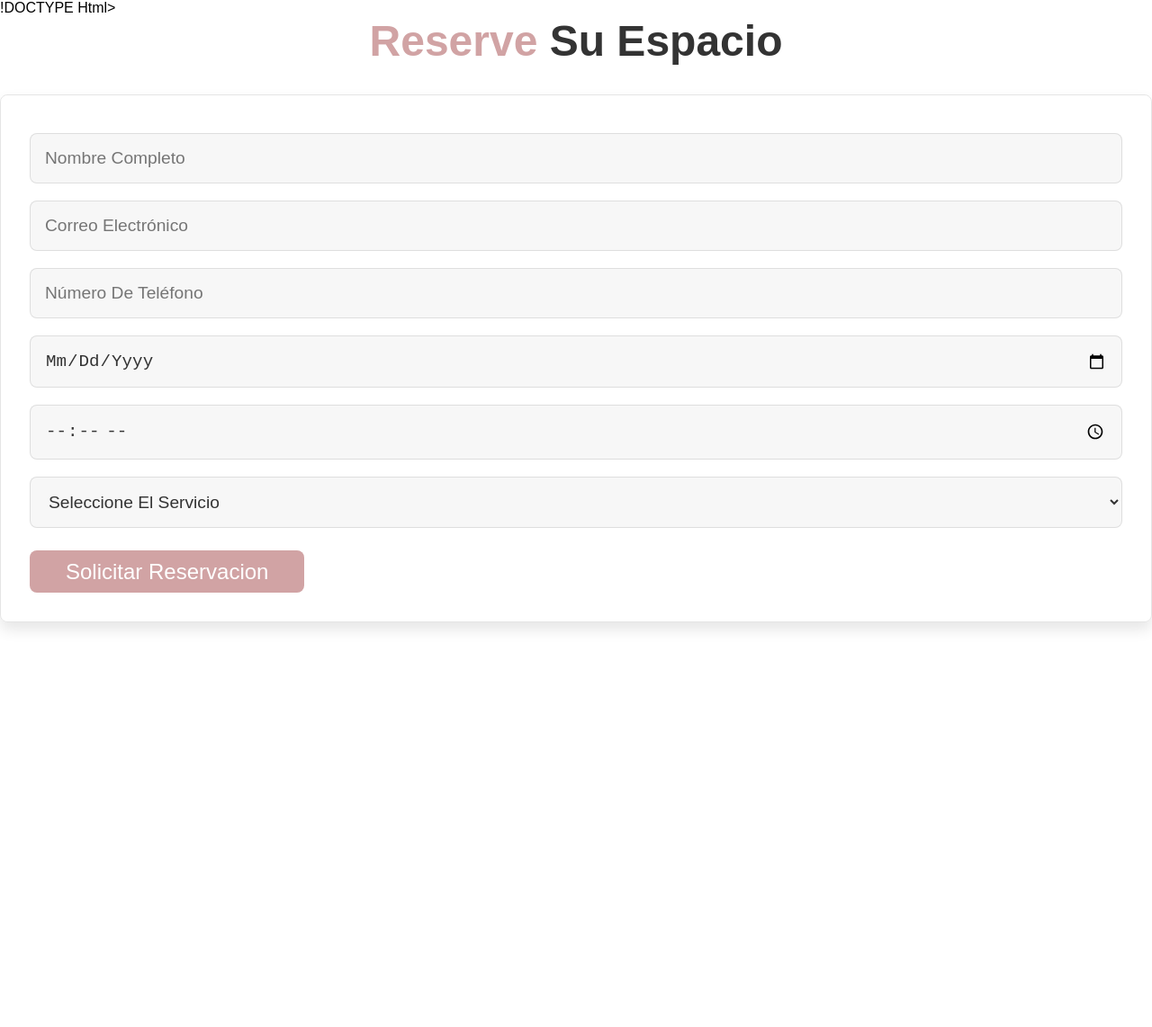
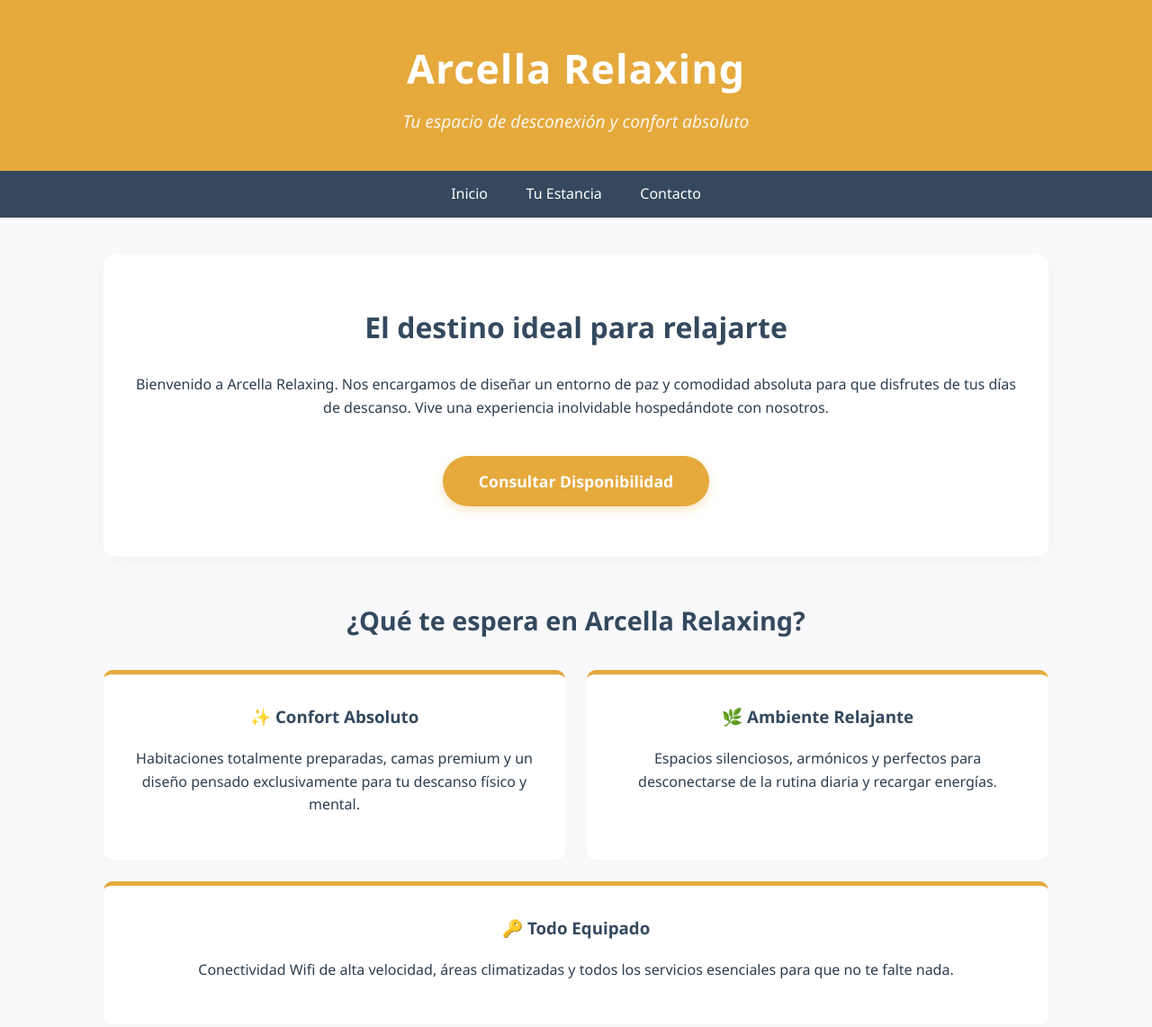
Before and after one commit to Arcellarelaxing/Arcella-web, a plain HTML site: page index.html in a window 1280 px wide. Shown: the top 1142 px of the page at 90% size. Before the commit the page ends 800 px from the top, so only its background shows below. Drawn offline with Linux system fonts and the light colour scheme.

Commit message:
Revise HTML structure and styles for Arcella Relaxing
Updated the title and improved the styling and structure of the HTML document. Added new sections for navigation and features, and enhanced the button styles.

```diff
--- a/index.html
+++ b/index.html
@@ -1,108 +1,200 @@
-!DOCTYPE html>
+<!DOCTYPE html>
 <html lang="es">
 <head>
     <meta charset="UTF-8">
-    <meta http-equiv="X-UA-Compatible" content="IE=edge">
     <meta name="viewport" content="width=device-width, initial-scale=1.0">
-    <title>Arcella Relaxing | Reservaciones</title>
+    <title>Arcella Relaxing | Alojamiento Vacacional</title>
     <style>
-        * {
-            margin: 0; padding: 0;
-            box-sizing: border-box;
-            outline: none; border: none;
+        /* Paleta de colores: Mostaza elegante, calma y confort */
+        :root {
+            --color-mostaza: #E5A93C;
+            --color-relax: #34495E;
+            --color-fondo: #F9F9FB;
+            --color-texto: #2C3E50;
+        }
+
+        body {
+            font-family: 'Segoe UI', Roboto, Helvetica, Arial, sans-serif;
+            margin: 0;
+            padding: 0;
+            background-color: var(--color-fondo);
+            color: var(--color-texto);
+            line-height: 1.6;
+        }
+
+        header {
+            background-color: var(--color-mostaza);
+            color: white;
+            padding: 2.5rem 1rem;
+            text-align: center;
+            box-shadow: 0 4px 10px rgba(0,0,0,0.08);
+        }
+
+        header h1 {
+            margin: 0;
+            font-size: 2.8rem;
+            letter-spacing: 1px;
+            font-weight: 600;
+        }
+
+        header p {
+            margin: 0.5rem 0 0 0;
+            font-size: 1.2rem;
+            font-style: italic;
+            opacity: 0.9;
+        }
+
+        nav {
+            background-color: var(--color-relax);
+            text-align: center;
+            padding: 0.8rem;
+            position: sticky;
+            top: 0;
+            z-index: 1000;
+        }
+
+        nav a {
+            color: white;
             text-decoration: none;
-            text-transform: capitalize;
-            transition: .2s linear;
+            margin: 0 1.2rem;
+            font-weight: 500;
+            font-size: 1rem;
+            transition: color 0.3s;
         }
-        body {
-            background: #fff;
-            font-family: 'Poppins', sans-serif;
+
+        nav a:hover {
+            color: var(--color-mostaza);
         }
-        .heading {
+
+        .container {
+            max-width: 1050px;
+            margin: 2.5rem auto;
+            padding: 0 1.5rem;
+        }
+
+        .hero {
+            background: white;
+            padding: 3.5rem 2rem;
             text-align: center;
-            padding-bottom: 2rem;
-            color: #333;
-            font-size: 3rem;
+            border-radius: 12px;
+            box-shadow: 0 4px 15px rgba(0,0,0,0.03);
+            margin-bottom: 3rem;
         }
-        .heading span {
-            color: #d1a3a4;
+
+        .hero h2 {
+            font-size: 2rem;
+            color: var(--color-relax);
+            margin-top: 0;
         }
-        .btn {
+
+        .btn-reserva {
             display: inline-block;
-            margin-top: 1rem;
-            background: #d1a3a4;
-            color: #fff;
-            padding: .6rem 2.5rem;
-            cursor: pointer;
-            font-size: 1.5rem;
-            border-radius: .5rem;
+            background-color: var(--color-mostaza);
+            color: white;
+            padding: 0.9rem 2.5rem;
+            text-decoration: none;
+            border-radius: 30px;
+            font-weight: bold;
+            font-size: 1.1rem;
+            margin-top: 1.5rem;
+            box-shadow: 0 4px 12px rgba(229, 169, 60, 0.3);
+            transition: transform 0.2s, background 0.3s;
         }
-        .btn:hover {
-            background: #333;
+
+        .btn-reserva:hover {
+            background-color: #d4952b;
+            transform: translateY(-2px);
         }
-        .book .row {
+
+        .section-title {
+            text-align: center;
+            color: var(--color-relax);
+            margin-bottom: 2rem;
+            font-size: 1.8rem;
+        }
+
+        .features {
             display: flex;
+            justify-content: space-between;
+            gap: 1.5rem;
             flex-wrap: wrap;
-            gap: 1.5rem;
-            align-items: center;
         }
-        .book .row .image {
-            flex: 1 1 40rem;
+
+        .feature-card {
+            background: white;
+            padding: 2rem;
+            flex: 1;
+            min-width: 280px;
+            border-radius: 10px;
+            box-shadow: 0 4px 10px rgba(0,0,0,0.02);
+            border-top: 5px solid var(--color-mostaza);
+            text-align: center;
         }
-        .book .row .image img {
-            width: 100%;
+
+        .feature-card h3 {
+            color: var(--color-relax);
+            margin-top: 0;
         }
-        .book .row form {
-            flex: 1 1 40rem;
-            padding: 2rem;
-            box-shadow: 0 .5rem 1rem rgba(0,0,0,.1);
-            border-radius: .5rem;
-            border: .1rem solid rgba(0,0,0,.1);
+
+        footer {
+            background-color: var(--color-relax);
+            color: white;
+            text-align: center;
+            padding: 2rem 1rem;
+            margin-top: 5rem;
+            font-size: 0.95rem;
         }
-        .book .row form .box {
-            width: 100%;
-            padding: 1rem;
-            font-size: 1.2rem;
-            color: #333;
-            margin: .6rem 0;
-            border: .1rem solid rgba(0,0,0,.1);
-            border-radius: .5rem;
-            background: #f7f7f7;
-        }
-        .book .row form .box:focus {
-            border-color: #d1a3a4;
+
+        footer p {
+            margin: 0.5rem 0;
         }
     </style>
 </head>
 <body>
 
-<!-- Sección de reservaciones corregida para Netlify -->
-<section class="book" id="book">
+    <header>
+        <h1>Arcella Relaxing</h1>
+        <p>Tu espacio de desconexión y confort absoluto</p>
+    </header>
 
-    <h1 class="heading"> <span>Reserve</span> su espacio </h1>
+    <nav>
+        <a href="#inicio">Inicio</a>
+        <a href="#experiencia">Tu Estancia</a>
+        <a href="#contacto">Contacto</a>
+    </nav>
 
-    <div class="row">
-        <form name="reservaciones" method="POST" data-netlify="true">
+    <div class="container" id="inicio">
+        <!-- Presentación Principal -->
+        <section class="hero">
+            <h2>El destino ideal para relajarte</h2>
+            <p>Bienvenido a Arcella Relaxing. Nos encargamos de diseñar un entorno de paz y comodidad absoluta para que disfrutes de tus días de descanso. Vive una experiencia inolvidable hospedándote con nosotros.</p>
+            <!-- Reemplaza el enlace de abajo por tu link de Airbnb, Booking o WhatsApp -->
+            <a href="https://wa.me" class="btn-reserva" target="_blank">Consultar Disponibilidad</a>
+        </section>
 
-            <input type="text" name="nombre" placeholder="Nombre completo" class="box" required>
-            <input type="email" name="correo" placeholder="Correo electrónico" class="box" required>
-            <input type="number" name="telefono" placeholder="Número de teléfono" class="box" required>
-            <input type="date" name="fecha" class="box" required>
-            <input type="time" name="hora" class="box" required>
-
-            <select name="servicio" class="box" required>
-                <option value="" disabled selected>Seleccione el Servicio</option>
-                <option value="facial">Tratamiento Facial</option>
-                <option value="masaje">Masaje Relajante</option>
-                <option value="corporal">Tratamiento Corporal</option>
-            </select>
-
-            <button type="submit" class="btn">Solicitar Reservacion</button>
-
-        </form>
+        <!-- Características del Alojamiento -->
+        <h2 id="experiencia" class="section-title">¿Qué te espera en Arcella Relaxing?</h2>
+        <section class="features">
+            <div class="feature-card">
+                <h3>✨ Confort Absoluto</h3>
+                <p>Habitaciones totalmente preparadas, camas premium y un diseño pensado exclusivamente para tu descanso físico y mental.</p>
+            </div>
+            <div class="feature-card">
+                <h3>🌿 Ambiente Relajante</h3>
+                <p>Espacios silenciosos, armónicos y perfectos para desconectarse de la rutina diaria y recargar energías.</p>
+            </div>
+            <div class="feature-card">
+                <h3>🔑 Todo Equipado</h3>
+                <p>Conectividad Wifi de alta velocidad, áreas climatizadas y todos los servicios esenciales para que no te falte nada.</p>
+            </div>
+        </section>
     </div>
 
-</section>
+    <!-- Pie de página y Contacto -->
+    <footer id="contacto">
+        <p><strong>Arcella Relaxing</strong> &copy; 2026 - Alojamiento Vacacional</p>
+        <p>✉️ reservas@arcellarelaxing.com | 📞 Tel: +XX XXX XXX XXX</p>
+    </footer>
 
 </body>
 </html>
```
